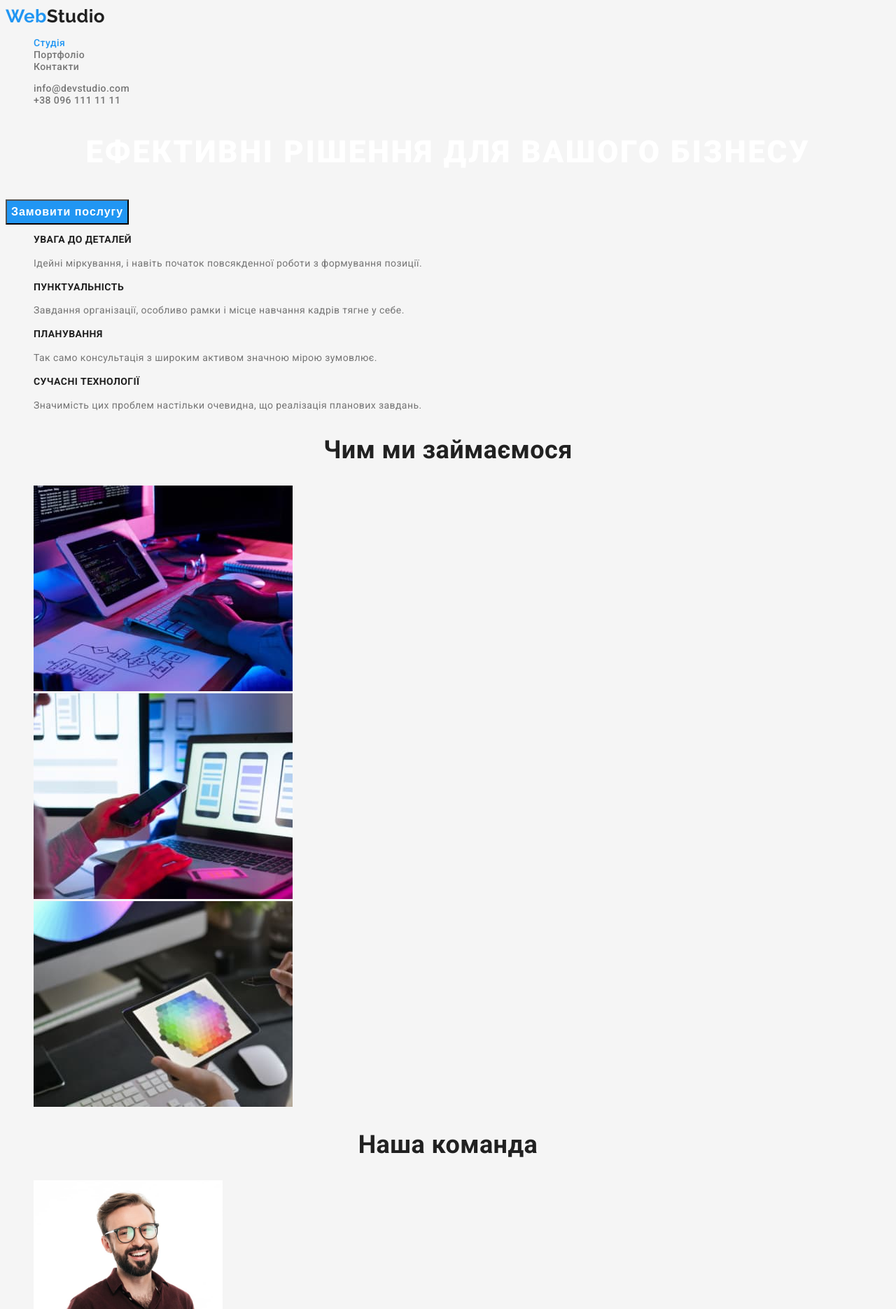
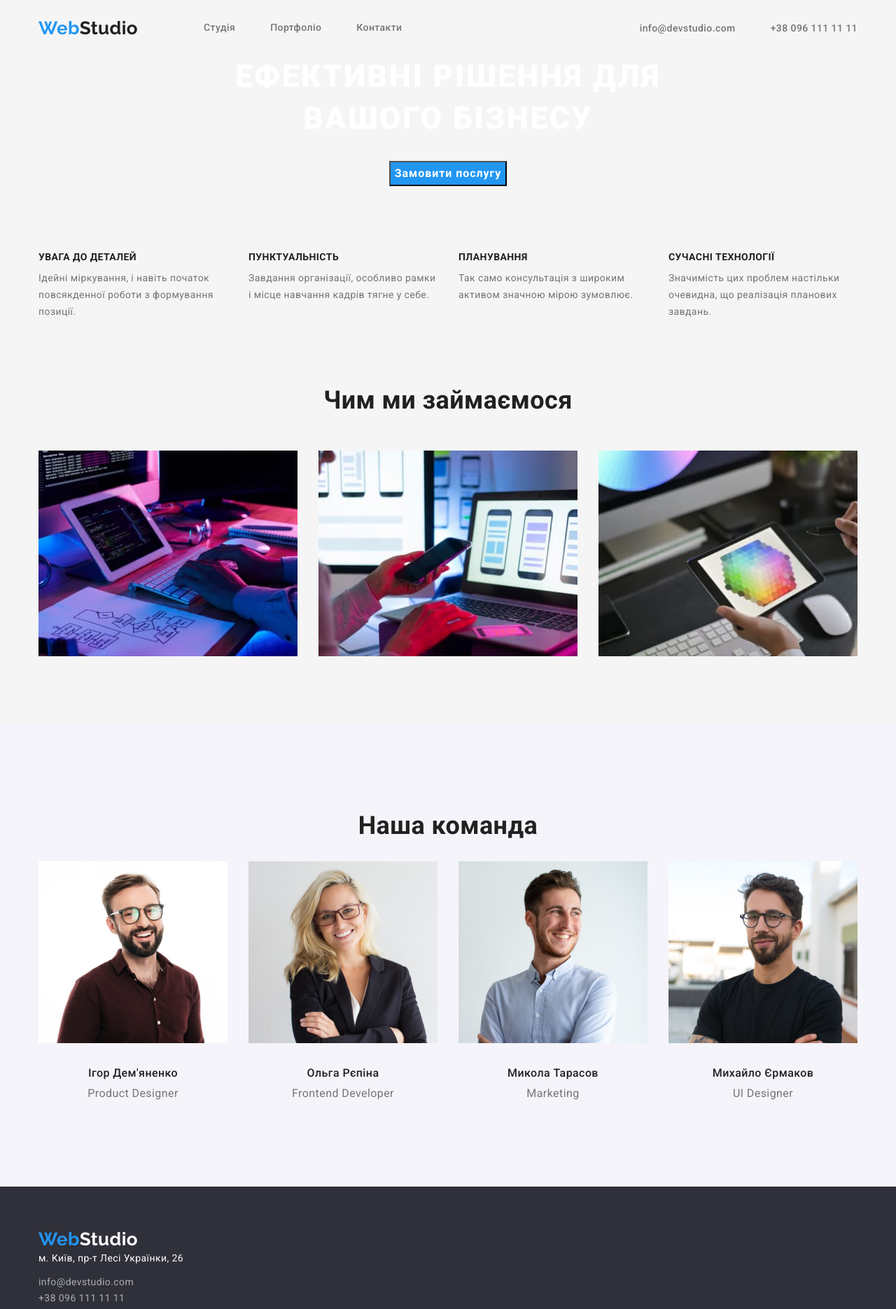
Before and after one commit to GospOksana/goit-markup-hw-03, a plain HTML site: page index.html in a window 1280 px wide. Shown: the top 1871 px of the page at 70% size. Drawn offline with nearby package versions, Linux system fonts and the light colour scheme.

Commit message:
відформатовано геометрію елементів

```diff
--- a/css/style.css
+++ b/css/style.css
@@ -1,6 +1,7 @@
 :root {
     --prymary-bg-color: #F5F5F5;
     --secondary-bg-color: #2F303A;
+    --border-cart-color: #EEEEEE;
     --prymary-color-text: #212121;
     --secondary-color-text: #757575;
     --prymary-white-color: #FFFFFF;
@@ -16,10 +17,22 @@ body{
     font-size: 14px;
     letter-spacing: 0.03em;
 }
+/* Утиліти */
+.section{
+    margin-bottom: 94px;
+}
 .list{
+    padding: 0;
+    margin: 0;
     list-style: none;
 }
+.container{
+    width: 1200px;
+    padding: 0 15px;
+    margin-left: auto;
+    margin-right: auto;
 
+}
 .section-title{
     color: var(--prymary-color-text);
     font-weight: 700;
@@ -28,6 +41,15 @@ body{
     text-align: center;
 }
 /* navbar */
+.header-nav{
+    display: flex;
+    align-items: center;
+
+}
+.page-nav{
+    display: flex;
+    align-items: center;
+}
 .logo{
     color:var(--prymary-color-text);
     font-family: 'Raleway', sans-serif;
@@ -39,6 +61,13 @@ body{
 .logo > span{
     color: var(--accent-color);
 }
+.nav-list{
+    display: flex;
+    margin-left: 94px ;
+}
+.nav-list .item + .item{
+    margin-left: 50px;
+}
 .nav-list .link,
 .nav-contact .link{
     color: var(--secondary-color-text);
@@ -47,8 +76,20 @@ body{
     line-height: 1.14;
     text-decoration: none;
 }
+.nav-list .link{
+    display: block;
+    padding-top: 32px;
+    padding-bottom: 32px;
+}
 .nav-list .link.current{
     color: var(--accent-color);
+}
+.nav-contact{
+    display: flex;
+    margin-left: auto;
+}
+.nav-contact .item + .item{
+    margin-left: 50px;
 }
 .nav-list .link:hover,
 .nav-list .link:focus,
@@ -57,13 +98,18 @@ body{
     color: var(--accent-color);
 }
 /* Банер */
+.banner{
+    text-align: center;
+
+}
 .banner-title{
+    margin-bottom: 30px;
+    margin-top: 0;
     color: var(--prymary-white-color);
     font-style: normal;
     font-weight: 900;
     font-size: 44px;
     line-height: 1.36;
-    text-align: center;
     letter-spacing: 0.06em;
     text-transform: uppercase;
 }
@@ -78,23 +124,72 @@ body{
     letter-spacing: 0.06em;
 }
 /* Наші переваги */
+.advantage{
+
+}
+.advantage-list{
+    display: flex;
+}
+.advantage-list .list-item{
+    width: 270px;
+    margin-right: 30px;
+}
+.advantage-list .list-item:last-child{
+    margin-right: 0;
+}
 .advantage-list .list-title{
     color: var(--prymary-color-text);
     font-size: 14px;
 }
 .advantage-list .list-title{
+    margin-top: 0;
+    margin-bottom: 10px;
     font-weight: 700;
     line-height: 1.14;
     text-transform: uppercase;
 }
 .advantage-list .list-text{
+    margin-top: 0;
+    margin-bottom: 0;
     font-weight: 400;
     line-height: 1.71;
 }
 /* Чим ми займаємося */
+.education{
+
+}
+.education-list{
+    display: flex;
+}
+.education-list-item:not(:last-child){
+    margin-right: 30px;
+}
+.education-title{
+    margin-top: 0;
+    margin-bottom: 50px;
+}
 
 /* Наша команда */
+.team{
+    padding-top: 94px;
+    padding-bottom: 94px;
+    background-color: var(--button-color);
+}
+.team-list{
+    display: flex;
+}
+.team-list-item{
+    padding-bottom: 30px;
+}
+.team-list-item:not(:last-child){
+    margin-right: 30px;
+}
+.team-list-img{
+    margin-bottom: 30px;
+}
 .team-list-title{
+    margin-top: 0;
+    margin-bottom: 10px;
     color: var(--prymary-color-text);
     font-weight: 500;
     font-size: 16px;
@@ -102,6 +197,8 @@ body{
     text-align: center;
 }
 .team-list-text{
+    margin-top: 0;
+    margin-bottom: 0;
     font-weight: 400;
     font-size: 16px;
     line-height: 1.19;
@@ -109,12 +206,17 @@ body{
 }
 /* footer */
 footer{
+    padding-top: 60px;
+    padding-bottom: 60px;
     background-color: var(--secondary-bg-color);
 }
 footer .logo{
+    margin-bottom: 20px;
     color: var(--prymary-white-color);
 }
 .address-text{
+    margin-top: 0;
+    margin-bottom: 10px;
     color: var(--prymary-white-color);
     font-weight: 400;
     line-height: 1.71;
@@ -127,9 +229,25 @@ footer .logo{
     text-decoration: none;
     font-style: normal;
 }
+/* .address-list-item:not(:last-child){
+    margin-bottom: 10px;
+} */
 /* -------------portfolio------------------- */
 /* filter */
+.filter{
+    margin-top: 94px;
+
+}
+.filter-list{
+    display: flex;
+    justify-content: center;
+    margin-bottom: 50px;
+}
+.filter-list-item:not(:last-child){
+    margin-right: 8px;
+}
 .filter-button{
+    padding: 6px 22px;
     color: var(--prymary-color-text);
     background-color: var(--button-color);
     font-family: 'Roboto', sans-serif;
@@ -143,10 +261,30 @@ footer .logo{
     color: var(--prymary-white-color);
     background-color: var(--accent-color);
 }
+.examples-list{
+    display: flex;
+    flex-wrap: wrap;
+    margin: -15px;
+}
+.examples-list-item{
+    width: 370px;
+    margin: 15px;
+    padding-bottom: 20px;
+    background-color: var(--prymary-white-color);
+    border: 1px solid var(--border-cart-color);
+}
 .examples-list-link{
+    padding-bottom: 20px;
     text-decoration: none;
 }
+.examples-list-img{
+    margin-bottom: 20px;
+}
 .examples-list-title{
+    margin-top: 0;
+    margin-bottom: 4px;
+    margin-left: 24px;
+    margin-right: 24px;
     color: var(--prymary-color-text);
     font-weight: 700;
     font-size: 18px;
@@ -155,6 +293,10 @@ footer .logo{
 
 }
 .examples-list-text{
+    margin-top: 0;
+    margin-bottom: 0;
+    margin-left: 24px;
+    margin-right: 24px;
     color: var(--secondary-color-text);
     font-weight: 400;
     font-size: 16px;
--- a/index.html
+++ b/index.html
@@ -6,33 +6,37 @@
     <meta name="viewport" content="width=device-width, initial-scale=1.0">
     <title>Web Studio</title>
     <link href="https://fonts.googleapis.com/css2?family=Raleway:wght@700&family=Roboto:wght@400;500;700;900&display=swap" rel="stylesheet">
+    <link rel="stylesheet" href="https://cdnjs.cloudflare.com/ajax/libs/modern-normalize/0.6.0/modern-normalize.min.css">
     <link rel="stylesheet" href="css/style.css">
 </head>
 <body>
     <!--Шапка сайту-->
     <header>
+        <div class="header-nav container">
             <nav class="page-nav">
                 <a href="#" class="logo"><span>Web</span>Studio</a>
                 <ul class="nav-list list">
-                <li><a href="" class="link current">Студія</a></li>
-                <li><a href="./portfolio.html" class="link">Портфоліо</a></li>
-                <li><a href="" class="link">Контакти</a></li>
+                    <li class="item"><a href="" class="link">Студія</a></li>
+                    <li class="item"><a href="./portfolio.html" class="link">Портфоліо</a></li>
+                    <li class="item"><a href="" class="link">Контакти</a></li>
                 </ul>
             </nav>
             <ul class="nav-contact list">
-            <li><a href="mailto:info@devstudio.com" class="link">info@devstudio.com</a></li>
-            <li><a href="tel:+380961111111" class="link">+38 096 111 11 11</a></li>
+                <li class="item"><a href="mailto:info@devstudio.com" class="link">info@devstudio.com</a></li>
+                <li class="item"><a href="tel:+380961111111" class="link">+38 096 111 11 11</a></li>
             </ul>
+        </div>
     </header>
     <!--Основний контент-->
     <main>
         <!--Банер-->
-        <section class="banner">
-            <h1 class="banner-title">Ефективні рішення для вашого бізнесу</h1>
+        <section class="banner section">
+            <h1 class="banner-title">Ефективні рішення для<br />вашого бізнесу</h1>
             <button type="button" class="button">Замовити послугу</button>
         </section>
         <!--Наші переваги-->
-        <section class="advantage">
+        <section class="advantage section">
+            <div class="container">
                 <h2 hidden>Наші переваги</h2>
                 <ul class="advantage-list list">
                     <li class="list-item">
@@ -52,45 +56,51 @@
                         <p class="list-text">Значимість цих проблем настільки очевидна, що реалізація планових завдань.</p>
                     </li>
                 </ul>
+            </div>
         </section>
         <!--Чим ми займаємося-->
-        <section class="education">
+        <section class="education section">
+            <div class="container">
                 <h2 class="education-title section-title">Чим ми займаємося</h2>
                 <ul class="education-list list">
-                <li><img src="./image/work/work1.jpg" alt="Приклад роботи" width="370"></li>
-                <li><img src="./image/work/work2.jpg" alt="Приклад роботи" width="370"></li>
-                <li><img src="./image/work/work3.jpg" alt="Приклад роботи" width="370"></li>
+                    <li class="education-list-item"><img src="./image/work/work1.jpg" alt="Приклад роботи" width="370"></li>
+                    <li class="education-list-item"><img src="./image/work/work2.jpg" alt="Приклад роботи" width="370"></li>
+                    <li class="education-list-item"><img src="./image/work/work3.jpg" alt="Приклад роботи" width="370"></li>
                 </ul>
+            </div>
         </section>
         <!--Наша команда-->
         <section class="team">
+            <div class="container">
                 <h2 class="team-title section-title">Наша команда</h2>
                 <ul class="team-list list">
-                <li>
-                    <img src="./image/comand/avatar1.jpg" alt="Ігор Дем'яненко" width="270">
+                    <li class="team-list-item">
+                        <img src="./image/comand/avatar1.jpg" alt="Ігор Дем'яненко" class="team-list-img" width="270">
                         <h3 class="team-list-title">Ігор Дем'яненко</h3>
                         <p lang="en" class="team-list-text">Product Designer</p>
                     </li>
-                <li>
-                    <img src="./image/comand/avatar2.jpg" alt="Ольга Рєпіна" width="270">
+                    <li class="team-list-item">
+                        <img src="./image/comand/avatar2.jpg" alt="Ольга Рєпіна" class="team-list-img" width="270">
                         <h3 class="team-list-title">Ольга Рєпіна</h3>
                         <p lang="en" class="team-list-text">Frontend Developer</p>
                     </li>
-                <li>
-                    <img src="./image/comand/avatar3.jpg" alt="Микола Тарасов" width="270">
+                    <li class="team-list-item">
+                        <img src="./image/comand/avatar3.jpg" alt="Микола Тарасов" class="team-list-img" width="270">
                         <h3 class="team-list-title">Микола Тарасов</h3>
                         <p lang="en" class="team-list-text">Marketing</p>
                     </li>
-                <li>
-                    <img src="./image/comand/avatar4.jpg" alt="Михайло Єрмаков" width="270">
+                    <li class="team-list-item">
+                        <img src="./image/comand/avatar4.jpg" alt="Михайло Єрмаков" class="team-list-img" width="270">
                         <h3 class="team-list-title">Михайло Єрмаков</h3>
                         <p lang="en" class="team-list-text">UI Designer</p>
                     </li>
                 </ul>
+            </div>
         </section>
     </main>
     <!--Підвал сайту-->
     <footer>
+        <div class="container">
             <a href="#" class="logo"><span>Web</span>Studio</a>
             <address>
             <p class="address-text">м. Київ, пр-т Лесі Українки, 26</p>
@@ -99,6 +109,7 @@
                     <li><a href="tel:+380961111111" class="address-list-item">+38 096 111 11 11</a></li>
                 </ul>
             </address>
+        </div>
     </footer>
 </body>
 </html>
```
Also changed, not shown: portfolio.html (+29 -23 lines). Lines whose indentation alone changed are shown as unchanged.
